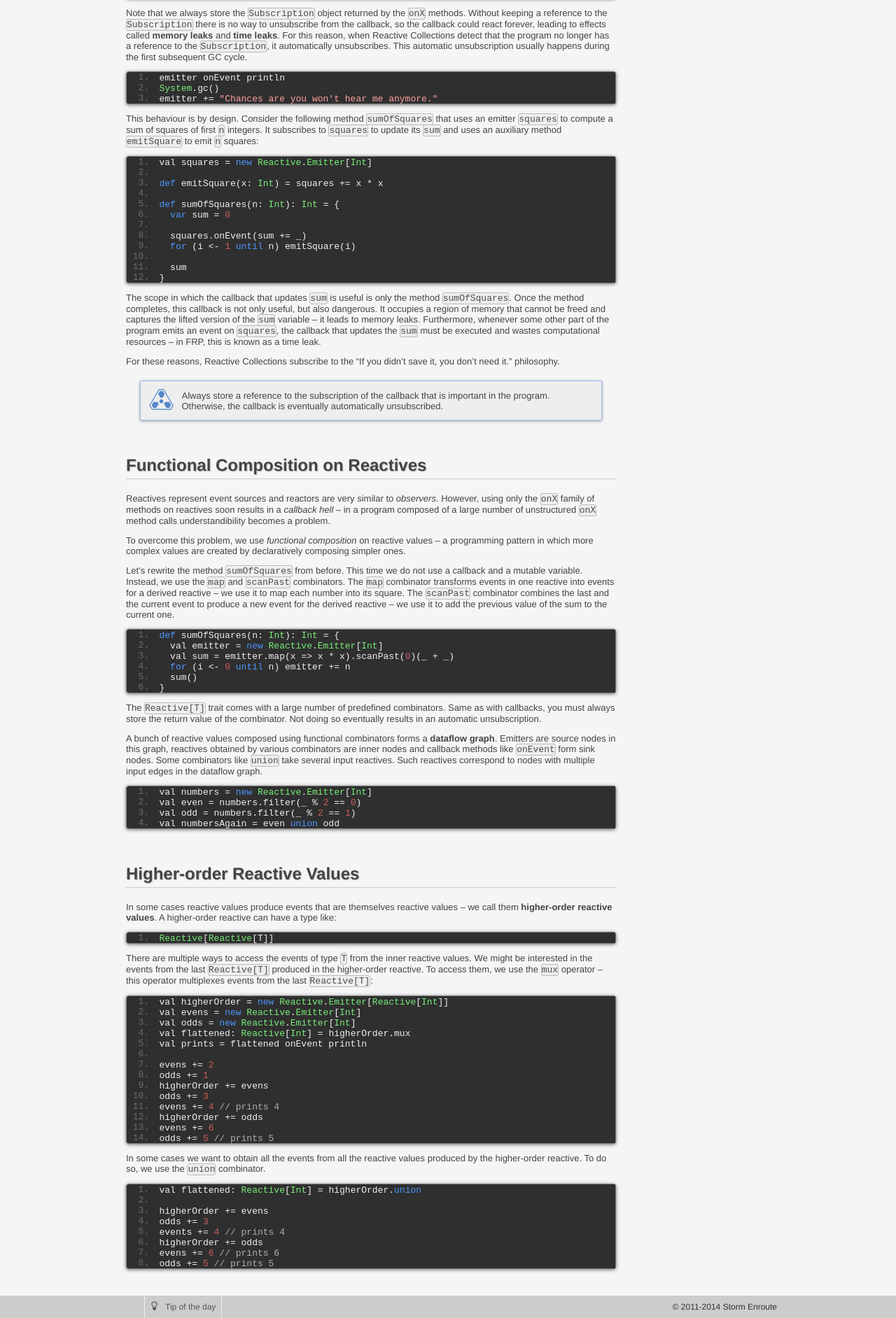
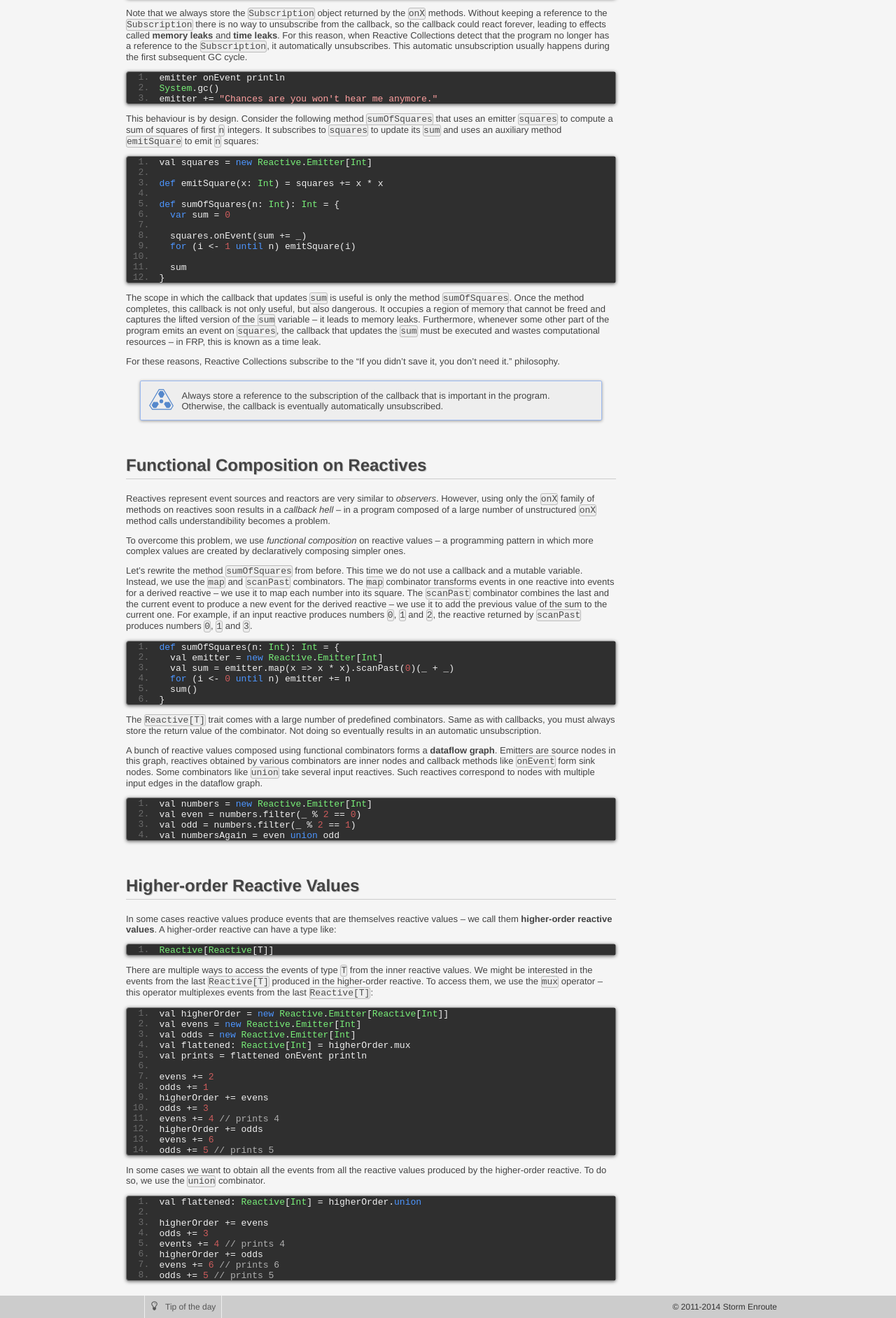
Before and after one commit to reactors-io/reactors-io.github.io, a Jekyll site: the page built from docs/0.4/reactives.md, in a window 1280 px wide. Shown: the part 1667-3551 px from the top of the page at 70% size. Built offline with Jekyll 4.4.1, drawn with Linux system fonts in a browser that asks for light colours.

Commit message:
Update reactives.md

```diff
--- a/docs/0.4/reactives.md
+++ b/docs/0.4/reactives.md
@@ -200,6 +200,7 @@ The `map` combinator transforms events in one reactive into events for a derived
 we use it to map each number into its square.
 The `scanPast` combinator combines the last and the current event to produce a new event for the derived reactive --
 we use it to add the previous value of the sum to the current one.
+For example, if an input reactive produces numbers `0`, `1` and `2`, the reactive returned by `scanPast` produces numbers `0`, `1` and `3`.
 
     def sumOfSquares(n: Int): Int = {
       val emitter = new Reactive.Emitter[Int]
```
